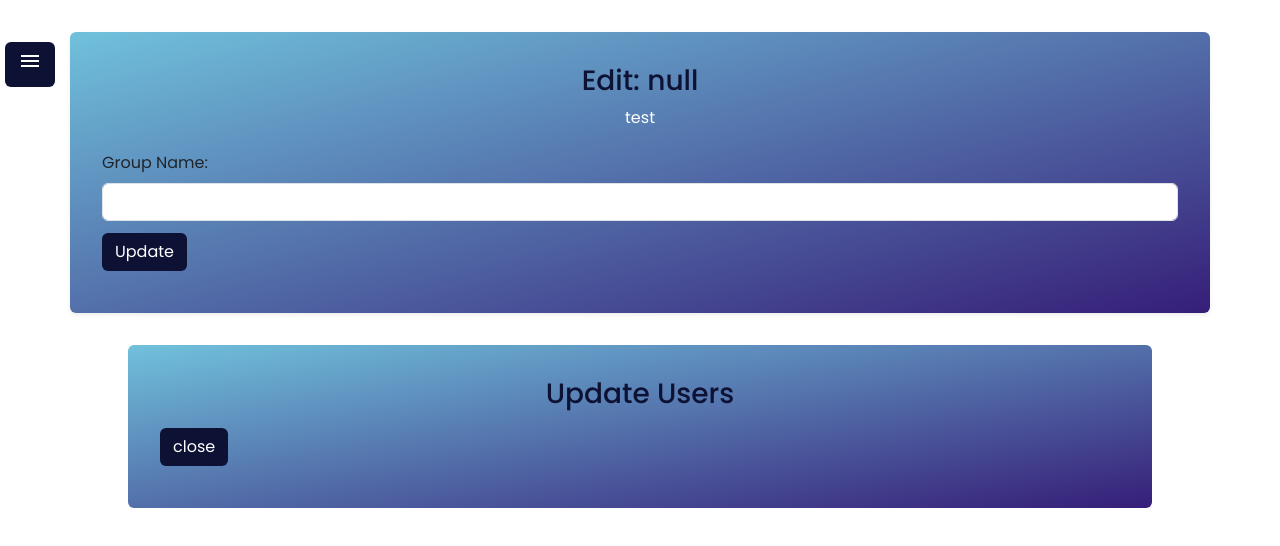
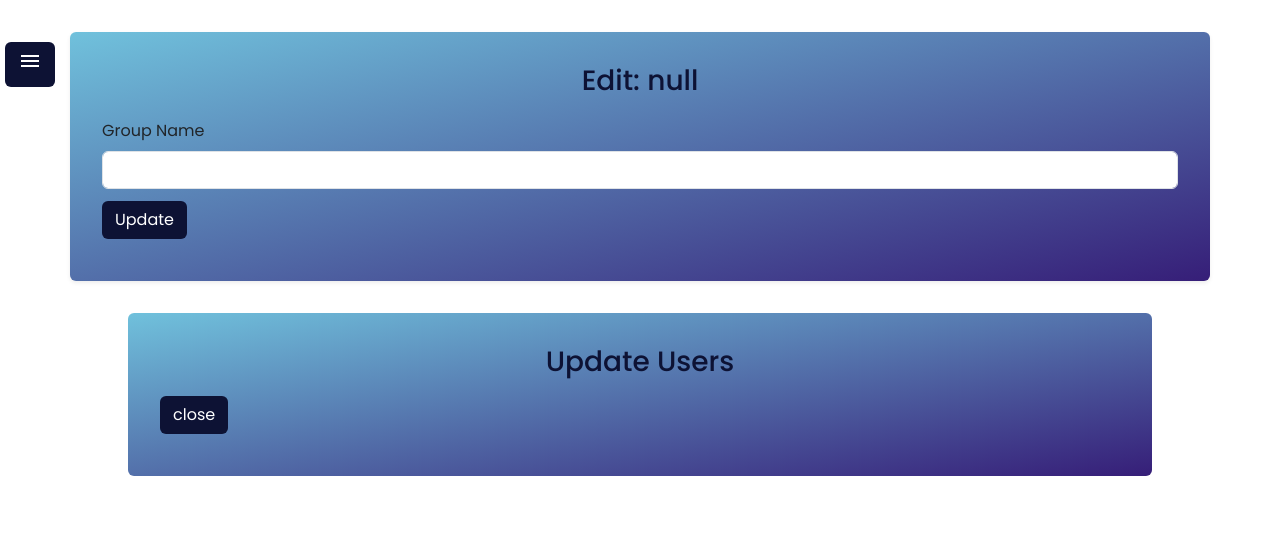
Before and after one commit to Soumya1002/ChatApp-AWS, a website: page public/editgroup/edit-group.html in a window 1280 px wide. Drawn offline with nearby package versions, Linux system fonts and the light colour scheme; no server answers; sample sign-in values are in the browser's storage; a web font is replaced by a local one.

Commit message:
changes in edit and new group

```diff
--- a/public/editgroup/edit-group.html
+++ b/public/editgroup/edit-group.html
@@ -61,9 +61,9 @@
       <div class="container rounded shadow-sm w-100" id="groupwindow">
         <div id="group-form">
           <h3 class="heading">Edit: <span id="group-name"></span></h3>
-          <p class="" id="message">test</p>
+          <p class="" id="message"></p>
           <form action="" id="groupDetailsForm">
-            <label for="groupName" class="form-label">Group Name:</label>
+            <label for="groupName" class="form-label">Group Name</label>
             <input
               type="text"
               name="groupName"
```
Also changed, not shown: public/newgroup/new-group.html (+1 -1 lines).
